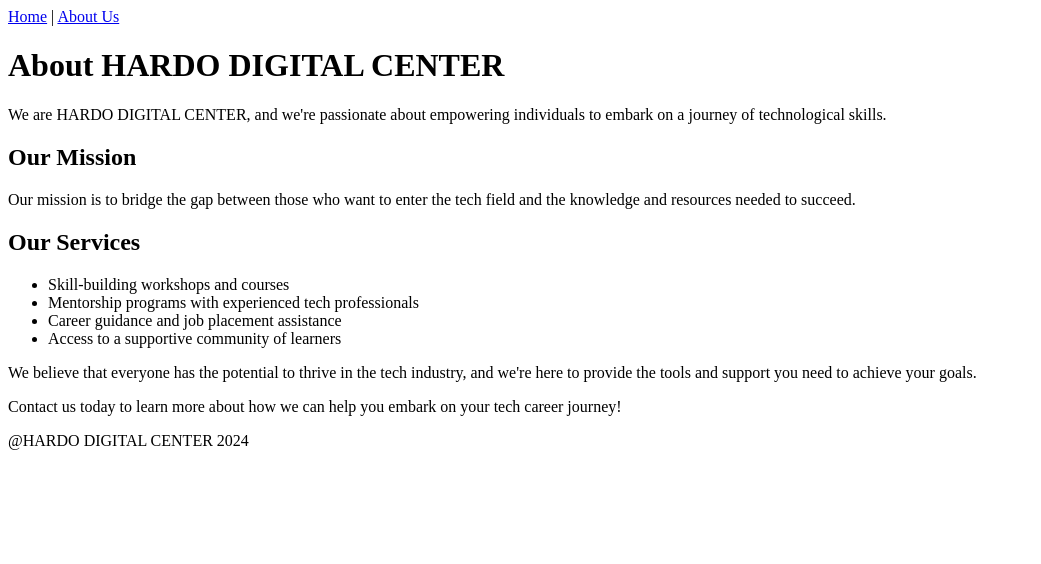
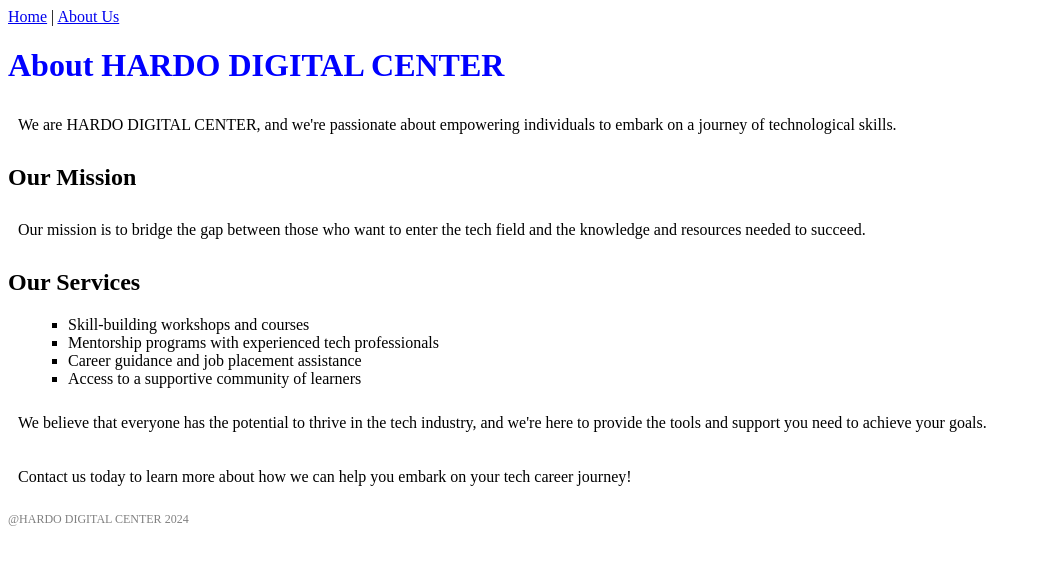
Before and after one commit to ardohassan/Access, a plain HTML site: page STYLE/about.html in a window 1280 px wide. Shown: the whole page, without its empty margins (0-1041 px from the left). Drawn offline with Linux system fonts and the light colour scheme.

Commit message:
first commit

```diff
--- /dev/null
+++ b/STYLE/about.css
@@ -0,0 +1,17 @@
+h1 {
+    color: blue;
+  }
+
+  p {
+    padding: 10px;
+  }
+
+  ul {
+    list-style-type: square;
+    margin-left: 20px;
+  }
+
+  footer {
+    color: gray;
+    font-size: 12px;
+  }
--- a/about.html
+++ b/STYLE/about.html
@@ -2,6 +2,7 @@
 <html lang="en">
 <head>
   <title>HARDO DIGITAL CENTER - About Us</title>
+  <link rel="stylesheet" href="about.css">
 </head>
 <body>
   <a href="index.html">Home</a> | <a href="about.html">About Us</a>
```
Also changed, not shown: index.html (+2 -2 lines), STYLE/style.css (renamed from style.css), 1 other file.
